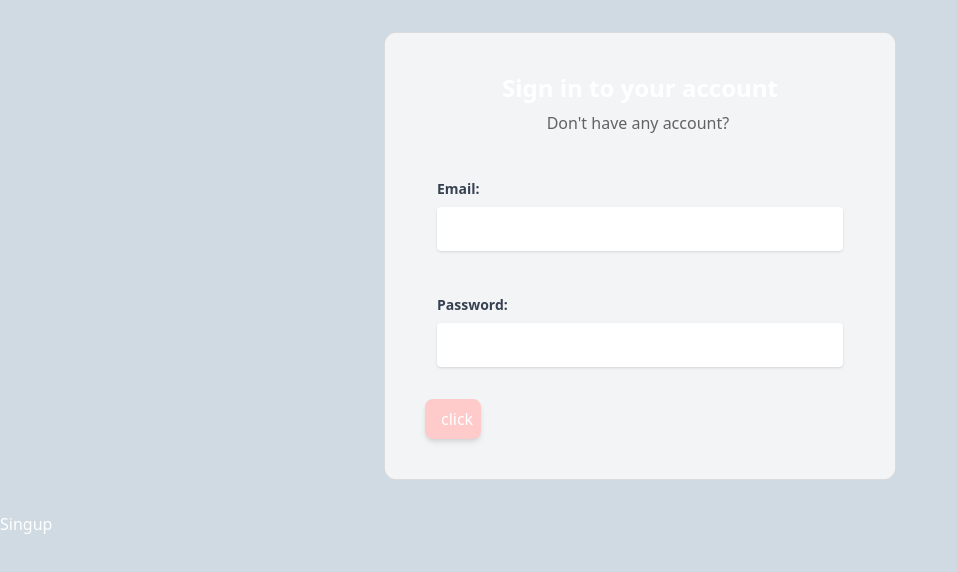
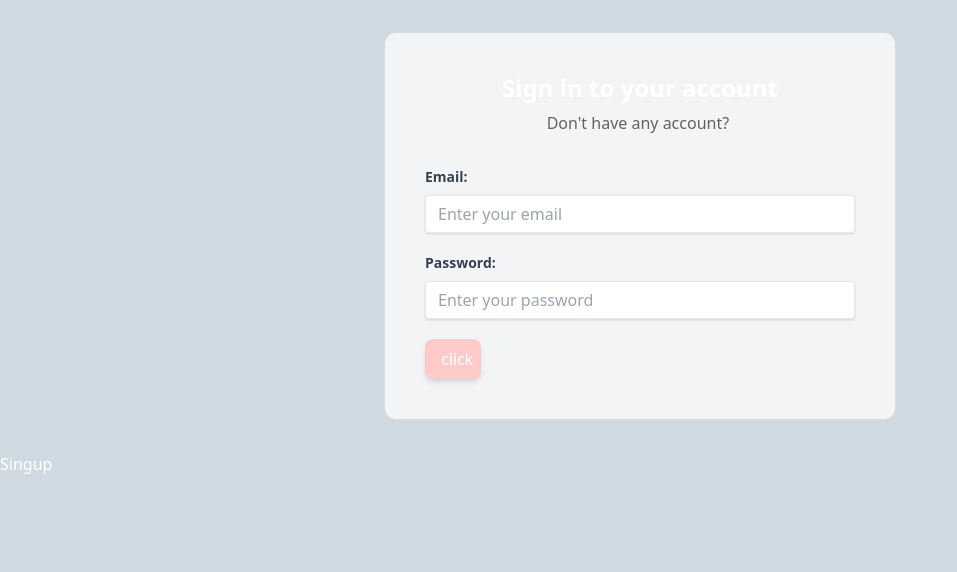
Before and after one commit to amngairola/messanger, a React (Vite) app: page / in a window 1280 px wide. Shown: the top 572 px of the page, without its empty margins (0-957 px from the left). Built offline with nearby package versions, Linux system fonts and the light colour scheme.

Commit message:
Login done

```diff
--- a/src/Pages/Login.jsx
+++ b/src/Pages/Login.jsx
@@ -1,15 +1,13 @@
-import { Link } from "react-router-dom";
-import { Input, Button } from "../Index";
-import { useState } from "react";
+import React, { useState } from "react";
+import { Button } from "../Index";
 
 function Login() {
   const initialFormData = {
-    email: " ",
-    password: " ",
+    email: "",
+    password: "",
   };
 
   const [formData, setFormData] = useState(initialFormData);
-
   const [error, setError] = useState("");
 
   const handleChange = (e) => {
@@ -23,20 +21,10 @@
   const handleSubmit = (e) => {
     e.preventDefault();
     console.log(formData);
+    // Reset form data to initial empty state after submission
     setFormData(initialFormData);
-    // if (!validateEmail(fromData.email)) {
-    //   setError("Please enter a valid email");
-    // } else {
-    //   console.log(fromData);
-    //   setError("");
-    // }
-
+    // Clear any error messages
     setError("");
-  };
-
-  const validateEmail = (email) => {
-    const pattern = /^\w+([.-]?\w+)*@\w+([.-]?\w+)*(\.\w{2,3})+$/;
-    return pattern.test(email);
   };
 
   return (
@@ -47,37 +35,50 @@
         </h2>
         <p className="mt-2 text-center text-base text-black/60">
           Don&apos;t have any account?&nbsp;
-          {/* <Link
-            to="/signup"
-            className="font-medium text-primary transition-all duration-200 hover:underline"
-          >
-            Sign Up
-          </Link> */}
         </p>
         {error && <p className="text-red-600 mt-8 text-center">{error}</p>}
         <form onSubmit={handleSubmit} className="mt-8">
           <div className="space-y-5">
-            <Input
-              label="Email: "
+            <div className="mb-4">
+              <label
+                className="block text-sm text-gray-700 font-bold mb-2"
+                htmlFor="email"
+              >
+                Email:
+              </label>
+              <input
+                type="email"
+                id="email"
+                name="email"
                 placeholder="Enter your email"
-              type="email"
-              name="email"
                 value={formData.email}
                 onChange={handleChange}
+                className="shadow appearance-none border rounded w-full py-2 px-3 text-gray-700 leading-tight focus:outline-none focus:shadow-outline"
               />
-            <Input
-              label="Password: "
+            </div>
+            <div className="mb-4">
+              <label
+                className="block text-sm text-gray-700 font-bold mb-2"
+                htmlFor="password"
+              >
+                Password:
+              </label>
+              <input
                 type="password"
+                id="password"
                 name="password"
                 placeholder="Enter your password"
                 value={formData.password}
                 onChange={handleChange}
+                className="shadow appearance-none border rounded w-full py-2 px-3 text-gray-700 leading-tight focus:outline-none focus:shadow-outline"
               />
-            <Button type="submit">Login</Button>
+            </div>
+            <Button type="submit"></Button>
           </div>
         </form>
       </div>
     </div>
   );
 }
+
 export default Login;
```
Lines whose indentation alone changed are shown as unchanged.
